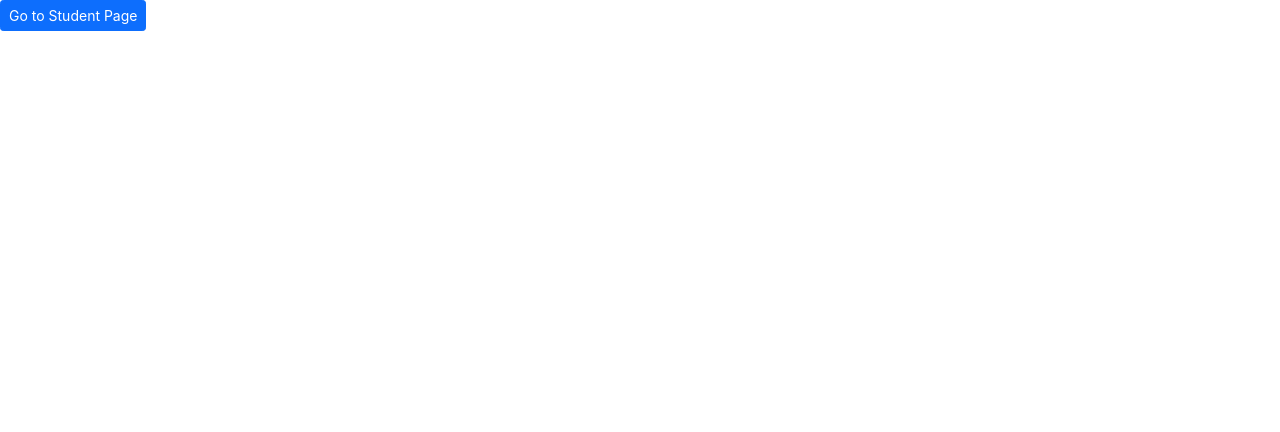
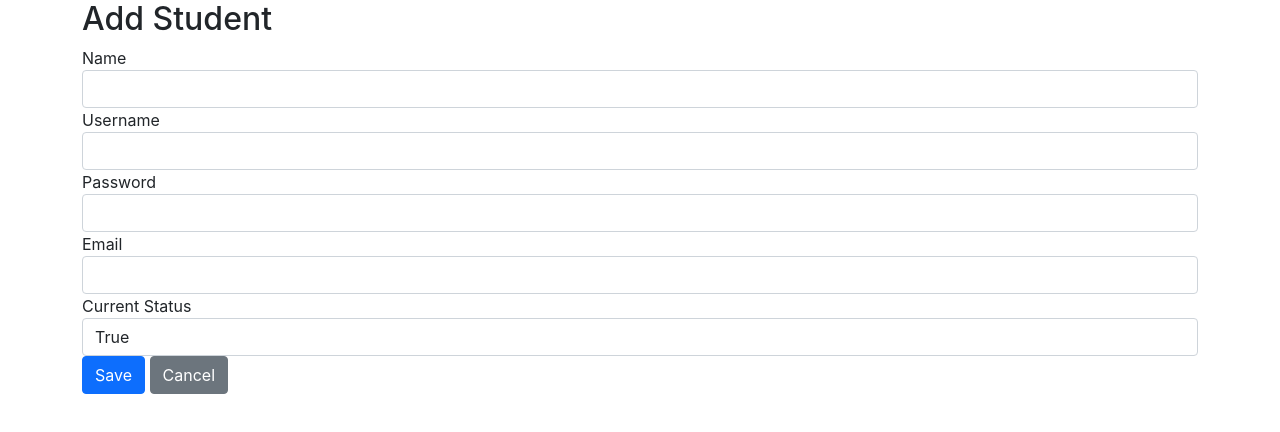
Before and after one commit to EmmanuelSoon/capSystem, a React (Create React App) app in the folder reactfrontend/: page /admin/student/new in a window 1280 px wide. Shown: the top 432 px of the page. Built offline with nearby package versions, Linux system fonts and the light colour scheme.

Commit message:
Student Components done

```diff
--- a/reactfrontend/src/Components/EditStudentComponent.js
+++ b/reactfrontend/src/Components/EditStudentComponent.js
@@ -1,16 +1,104 @@
 import React, { Component } from 'react';
-import {Button} from 'reactstrap';
-import { Link } from 'react-router-dom';
+import { Link, withRouter } from 'react-router-dom';
+import { Button, Container, Form, FormGroup, Input, Label } from 'reactstrap';
 
 class EditStudent extends Component {
 
+    emptyItem = {
+        name: '',
+        username: '',
+        password: '',
+        email: '',
+        active: true,
+    };
 
-    render(){
-        return (
-            <Button size="sm" color="primary" tag={Link} to={"/"}>Go to Student Page</Button>
-        )
+    constructor(props) {
+        super(props);
+        this.state = {
+            item: this.emptyItem
+        };
+        this.handleChange = this.handleChange.bind(this);
+        this.handleSubmit = this.handleSubmit.bind(this);
+    }
+
+
+    async componentDidMount() {
+        if (this.props.match.params.id !== 'new') {
+            const student = await (await fetch(`/admin/student/${this.props.match.params.id}`)).json();
+            student.active = true;
+            this.setState({item: student});
+        }
+    }
+
+    handleChange(event) {
+        const target = event.target;
+        const value = target.value;
+        const name = target.name;
+        let item = {...this.state.item};
+        item[name] = value;
+        this.setState({item});
+    }
+
+    async handleSubmit(event) {
+        event.preventDefault();
+        const {item} = this.state;
+
+        await fetch('/admin/student' + (item.studentId ? '/' + item.studentId : ''), {
+            method: (item.studentId) ? 'PUT' : 'POST',
+            headers: {
+                'Accept': 'application/json',
+                'Content-Type': 'application/json'
+            },
+            body: JSON.stringify(item),
+        });
+        this.props.history.push('/admin/student');
+    }
+
+    render() {
+        const {item} = this.state;
+        const title = <h2>{item.studentId ? 'Edit Student' : 'Add Student'}</h2>;
+
+        return <div>
+            <Container>
+                {title}
+                <Form onSubmit={this.handleSubmit}>
+                    <FormGroup>
+                        <Label for="name">Name</Label>
+                        <Input type="text" name="name" id="name" value={item.name || ''}
+                               onChange={this.handleChange} autoComplete="name"/>
+                    </FormGroup>
+                    <FormGroup>
+                        <Label for="username">Username</Label>
+                        <Input type="text" name="username" id="username" value={item.username || ''}
+                               onChange={this.handleChange} autoComplete="username"/>
+                    </FormGroup>
+                    <FormGroup>
+                        <Label for="password">Password</Label>
+                        <Input type="text" name="password" id="password" value={item.password || ''}
+                               onChange={this.handleChange} autoComplete="password"/>
+                    </FormGroup>
+                    <FormGroup>
+                        <Label for="email">Email</Label>
+                        <Input type="text" name="email" id="email" value={item.email || ''}
+                               onChange={this.handleChange} autoComplete="email"/>
+                    </FormGroup>
+                    <FormGroup>
+                        <Label for="active">Current Status</Label>
+                            <Input type='select' name="active" id="active" value={item.active || ''}
+                               onChange={this.handleChange}>
+                                <option value={true}>True</option>
+                                <option value={false}>False</option>
+                            </Input>
+                    </FormGroup>
+                    <FormGroup>
+                        <Button color="primary" type="submit">Save</Button>{' '}
+                        <Button color="secondary" tag={Link} to="/admin/student">Cancel</Button>
+                    </FormGroup>
+                </Form>
+            </Container>
+        </div>
     }
 
 
 }
-export default EditStudent;
+export default withRouter(EditStudent);
--- a/reactfrontend/src/Components/MainComponent.js
+++ b/reactfrontend/src/Components/MainComponent.js
@@ -26,6 +26,7 @@ class Main extends Component {
             <Route path="/admin" exact = {true} component={Home} />
             <Route path="/admin/student" exact={true} component={Student} />
             <Route path="/admin/student/:id" component={EditStudent}/>
+            <Route path="/admin/student/new" component={EditStudent}/>
             <Redirect to="/admin" />
         </Switch>
       </div>
--- a/reactfrontend/src/Components/StudentComponent.js
+++ b/reactfrontend/src/Components/StudentComponent.js
@@ -24,11 +24,11 @@ class Student extends Component {
                 'Accept': 'application/json',
                 'Content-Type': 'application/json'
             }
-        }).then(() => {
-            let updatedStudents = [...this.state.students].filter(i => i.studentId !== id);
-            this.setState({students: updatedStudents});
-        });
-    }
+        })
+        .then(response => response.json())
+        .then(data => this.setState({students: data}));
+    };
+
 
     render() {
         const {students, isLoading} = this.state;
@@ -56,12 +56,12 @@ class Student extends Component {
                         {student.email}
                     </td>
                     <td>
-                        {student.active}
+                        {String(student.active)}
                     </td>
                     <td>
                         <ButtonGroup>
-                            <Button size="sm" color="primary" tag={Link} to={"/admin/student/" + student.studentid}>Edit</Button>
-                            <Button size="sm" color="danger" onClick={() => this.remove(student.studentId)}>Delete</Button>
+                            <Button size="sm" color="primary" tag={Link} to={"/admin/student/" + student.studentId}>Edit</Button>
+                            <Button size="sm" color="danger" onClick={() => this.remove(student.studentId)}>Change Status</Button>
                         </ButtonGroup>
                     </td>
                 </tr>
@@ -70,6 +70,9 @@ class Student extends Component {
 
         return (
             <Container>
+                <div className="float-right">
+                    <Button color="success" tag={Link} to="/admin/student/new">Add Client</Button>
+                </div>
                 <h3>Students</h3>
                 <Table>
                     <thead>
```
Also changed, not shown: 1 other file (tests, documents, lock files or other folders).
